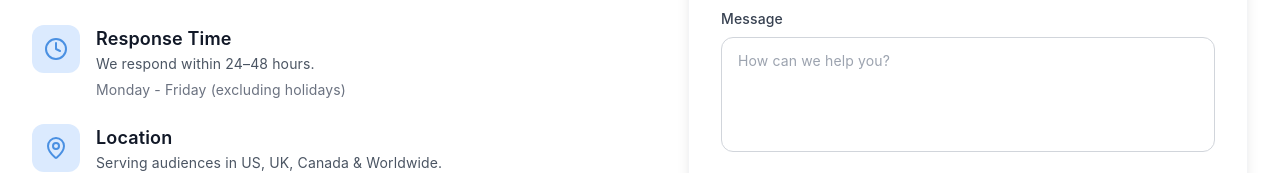
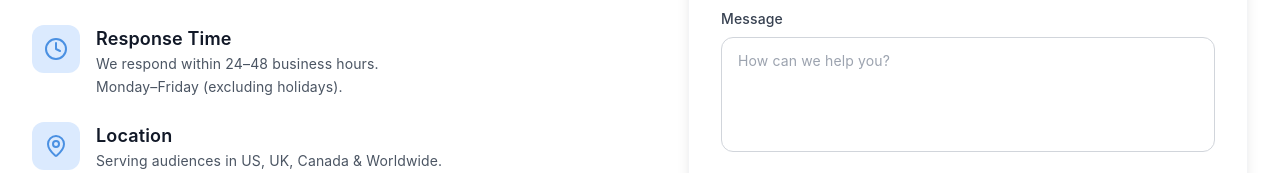
Before and after one commit to shatrudhan1/bestoralhealthguide, a React (Vite) app: page /contact in a window 1280 px wide. Shown: the part 658-831 px from the top of the page. Built offline with nearby package versions, Linux system fonts and the light colour scheme.

Commit message:
Improve response time information

```diff
--- a/src/pages/ContactPage.jsx
+++ b/src/pages/ContactPage.jsx
@@ -100,8 +100,11 @@ const ContactPage = () => {
                   </div>
                   <div className="ml-4">
                     <h3 className="text-lg font-semibold text-gray-900">Response Time</h3>
-                    <p className="text-gray-600">We respond within 24–48 hours.</p>
-                    <p className="text-sm text-gray-500 mt-1">Monday - Friday (excluding holidays)</p>
+                    <p className="text-gray-600">
+                       We respond within 24–48 business hours.
+                     <br />
+                        Monday–Friday (excluding holidays).
+                      </p>
                   </div>
                 </div>
 
```
